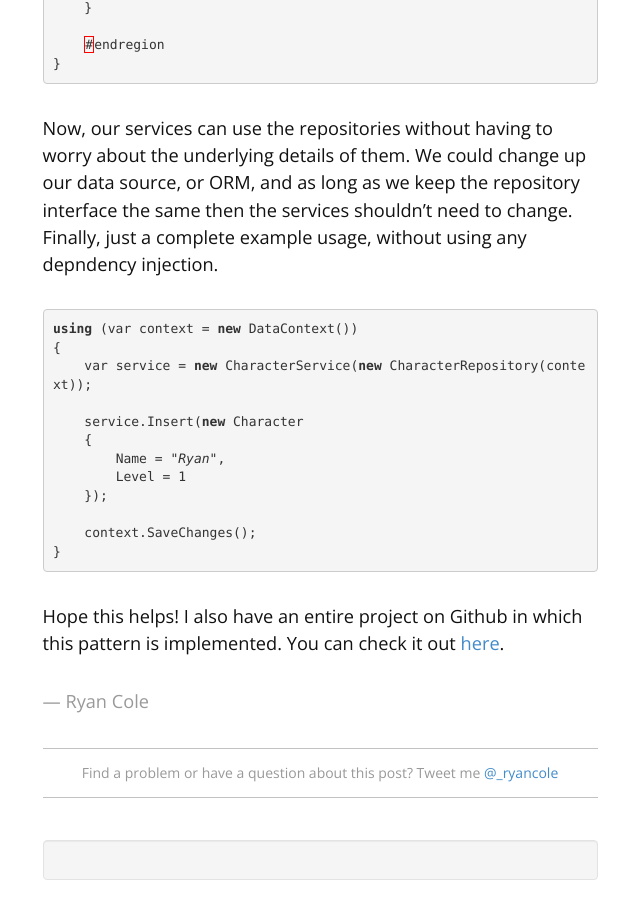
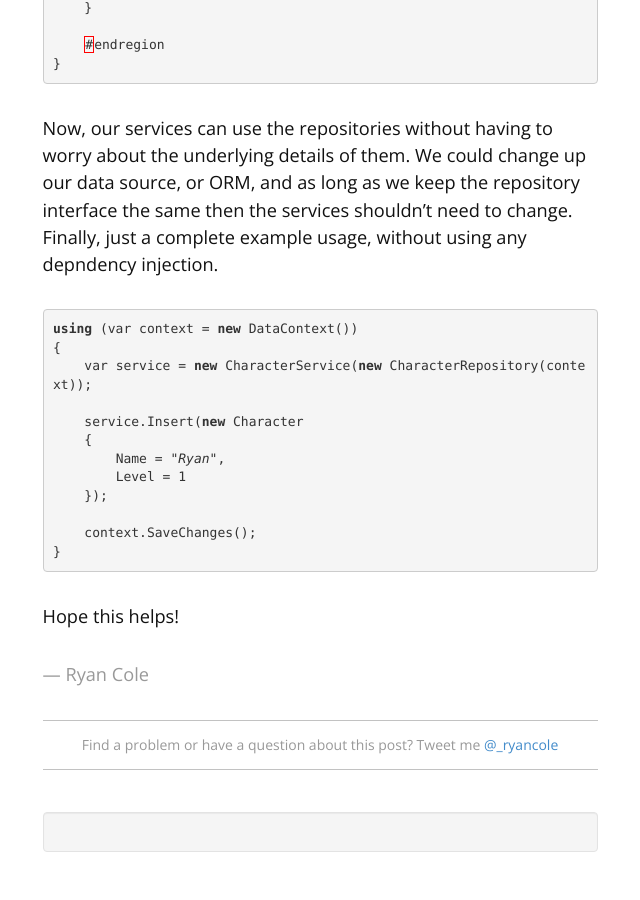
Before and after one commit to ryancole/ryancole.github.com, a Jekyll site: the page built from _posts/2014-01-25-entity-framework-repository-pattern.md, in a window 1280 px wide and 900 px high, scrolled down 5000 px. Shown: the whole window, without its empty margins (320-960 px from the left). Built offline with Jekyll 4.4.1, drawn with Linux system fonts in a browser that asks for light colours; comment, search, counter and statistics services are not loaded; after the commit the page ends 5872 px from its top, so only the background shows below that.

Commit message:
remove project link

```diff
--- a/_posts/2014-01-25-entity-framework-repository-pattern.md
+++ b/_posts/2014-01-25-entity-framework-repository-pattern.md
@@ -152,4 +152,4 @@ using (var context = new DataContext())
 }
 {% endhighlight %}
 
-Hope this helps! I also have an entire project on Github in which this pattern is implemented. You can check it out [here](https://github.com/ryancole/Warcraft).
+Hope this helps!
```
